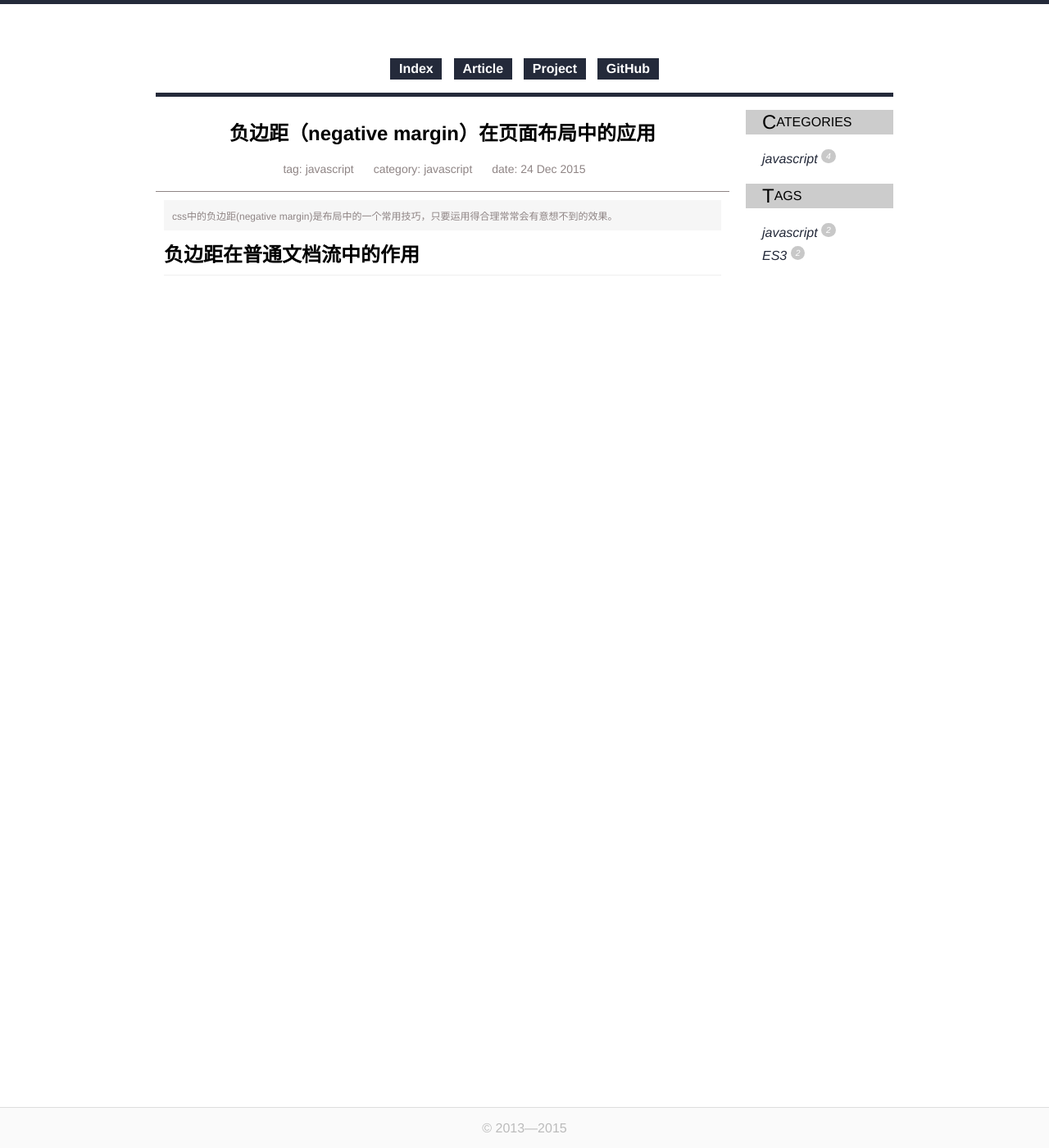
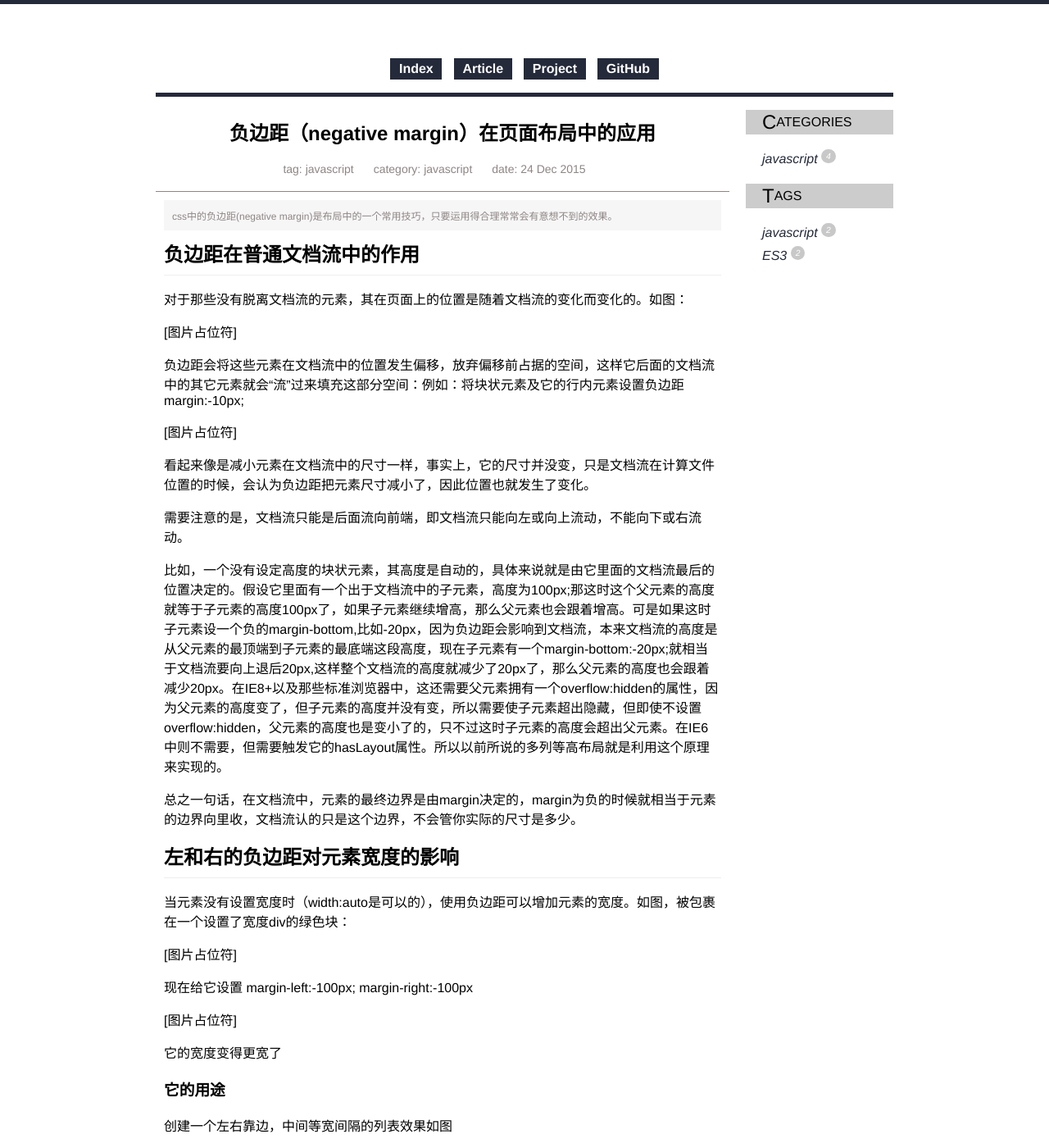
Before and after one commit to pizimu/blog, a Jekyll site: the page built from _posts/2015-12-24-negative-margin.html, in a window 1280 px wide and 1400 px high. Shown: the whole window at 82% size. Built offline with Jekyll 4.4.1, drawn with Linux system fonts in a browser that asks for light colours.

Commit message:
Update 2015-12-24-negative-margin.html

```diff
--- a/_posts/2015-12-24-negative-margin.html
+++ b/_posts/2015-12-24-negative-margin.html
@@ -6,3 +6,22 @@ categories: [javascript]
 excerpt: css中的负边距(negative margin)是布局中的一个常用技巧，只要运用得合理常常会有意想不到的效果。
 ---
 <h2 class="page-header">负边距在普通文档流中的作用</h2>
+<p>对于那些没有脱离文档流的元素，其在页面上的位置是随着文档流的变化而变化的。如图：</p>
+[图片占位符]
+<p>负边距会将这些元素在文档流中的位置发生偏移，放弃偏移前占据的空间，这样它后面的文档流中的其它元素就会“流”过来填充这部分空间：例如：将块状元素及它的行内元素设置负边距 margin:-10px;</p>
+[图片占位符]
+<p>看起来像是减小元素在文档流中的尺寸一样，事实上，它的尺寸并没变，只是文档流在计算文件位置的时候，会认为负边距把元素尺寸减小了，因此位置也就发生了变化。</p>
+<p>需要注意的是，文档流只能是后面流向前端，即文档流只能向左或向上流动，不能向下或右流动。</p>
+<p>比如，一个没有设定高度的块状元素，其高度是自动的，具体来说就是由它里面的文档流最后的位置决定的。假设它里面有一个出于文档流中的子元素，高度为100px;那这时这个父元素的高度就等于子元素的高度100px了，如果子元素继续增高，那么父元素也会跟着增高。可是如果这时子元素设一个负的margin-bottom,比如-20px，因为负边距会影响到文档流，本来文档流的高度是从父元素的最顶端到子元素的最底端这段高度，现在子元素有一个margin-bottom:-20px;就相当于文档流要向上退后20px,这样整个文档流的高度就减少了20px了，那么父元素的高度也会跟着减少20px。在IE8+以及那些标准浏览器中，这还需要父元素拥有一个overflow:hidden的属性，因为父元素的高度变了，但子元素的高度并没有变，所以需要使子元素超出隐藏，但即使不设置overflow:hidden，父元素的高度也是变小了的，只不过这时子元素的高度会超出父元素。在IE6中则不需要，但需要触发它的hasLayout属性。所以以前所说的多列等高布局就是利用这个原理来实现的。</p>
+
+<p>总之一句话，在文档流中，元素的最终边界是由margin决定的，margin为负的时候就相当于元素的边界向里收，文档流认的只是这个边界，不会管你实际的尺寸是多少。</p>
+
+<h2 class="page-header">左和右的负边距对元素宽度的影响</h2>
+<p>当元素没有设置宽度时（width:auto是可以的），使用负边距可以增加元素的宽度。如图，被包裹在一个设置了宽度div的绿色块：</p>
+[图片占位符]
+<p>现在给它设置 margin-left:-100px; margin-right:-100px</p>
+[图片占位符]
+<p>它的宽度变得更宽了</p>
+<h3>它的用途</h3>
+<p>创建一个左右靠边，中间等宽间隔的列表效果如图</p>
+[图片占位符]
```
